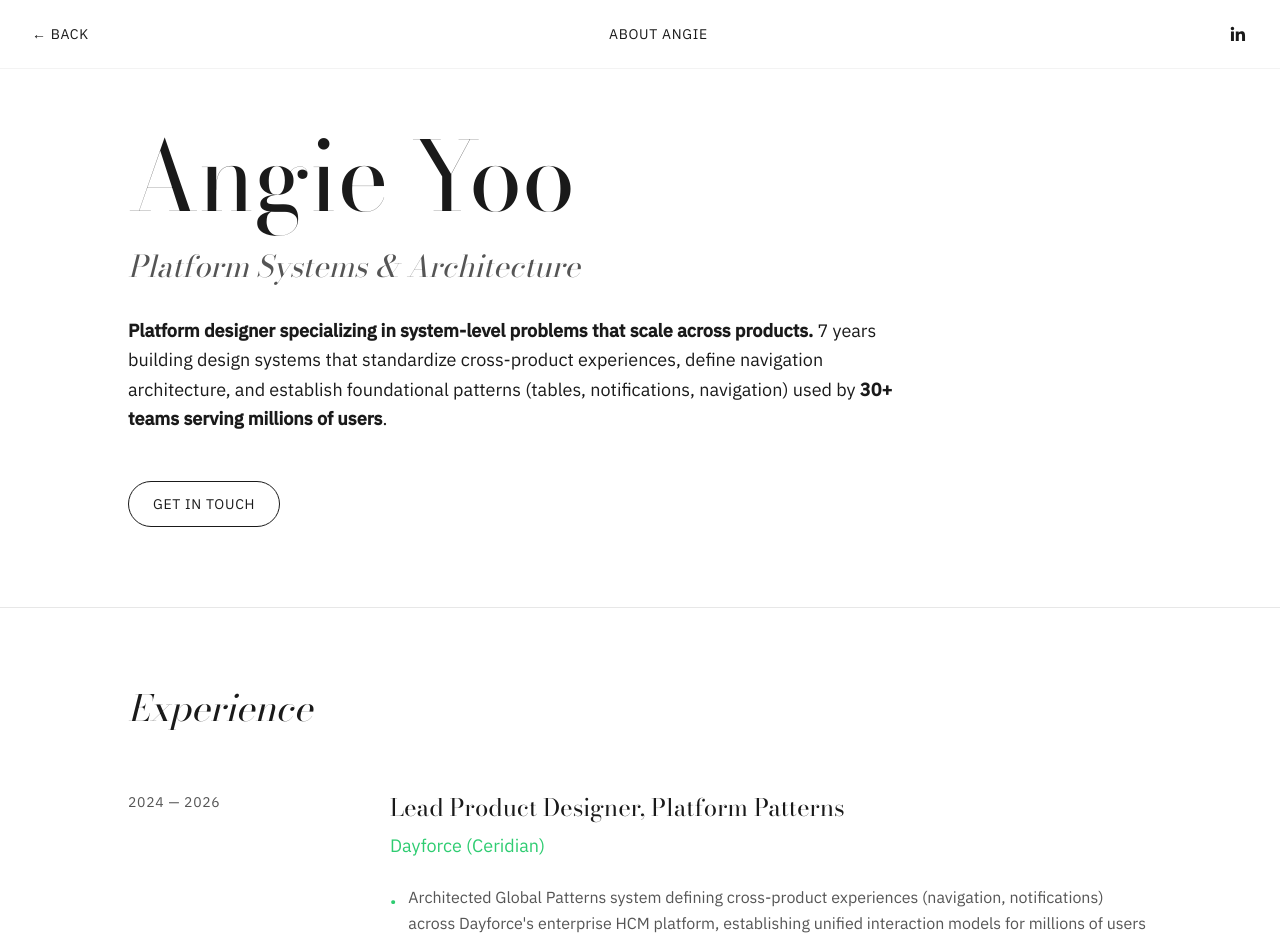
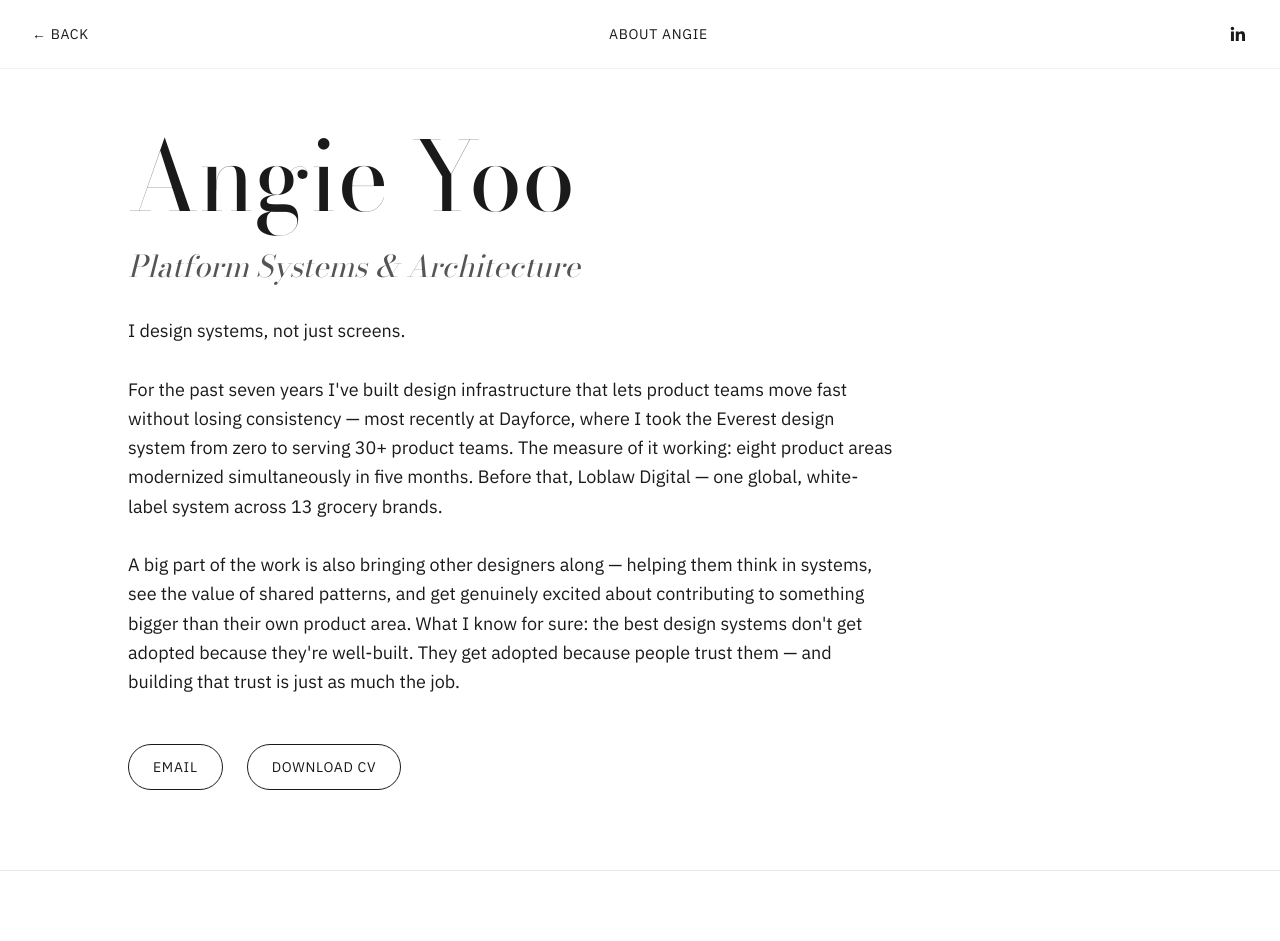
Before and after one commit to angieyoo/portfolio, a Next.js app: page /about in a window 1280 px wide. Shown: the top 941 px of the page. Built offline with nearby package versions, Linux system fonts and the light colour scheme.

Commit message:
Update job descriptions and improve text formatting

```diff
--- a/app/about/page.tsx
+++ b/app/about/page.tsx
@@ -10,7 +10,7 @@ export default function About() {
       company: "Dayforce (Ceridian)",
       position: "Lead Product Designer, Platform Patterns",
       description: [
-        "Architected Global Patterns system defining cross-product experiences (navigation, notifications) across Dayforce's enterprise HCM platform, establishing unified interaction models for millions of users across 80+ product surfaces",
+        "Architected Global Patterns system defining cross-product experiences (navigation, search, notifications) across Dayforce's enterprise HCM platform, establishing unified interaction models for millions of users across 80+ product surfaces",
         "Shipped Table 2.1 as platform-wide standard, replacing 32 fragmented implementations with single token-driven pattern—now used across 80% of product surfaces with 27.6K+ weekly insertions and zero accessibility bugs post-launch",
         "Led first AI experience design for Dayforce, creating foundational components and interaction patterns that scale across agentic and intelligent UI contexts, establishing reusable building blocks for future AI product development",
         "Drove 80% adoption across 32 product teams through systematic pattern documentation, migration guidance, and direct partnership with engineering leads—transforming ad-hoc implementations into standardized, maintainable system",
@@ -105,7 +105,7 @@ export default function About() {
             aria-label="LinkedIn"
           >
             <svg xmlns="http://www.w3.org/2000/svg" width="20" height="20" viewBox="0 0 24 24" fill="currentColor">
-              <path d="M20.447 20.452h-3.554v-5.569c0-1.328-.027-3.037-1.852-3.037-1.853 0-2.136 1.445-2.136 2.939v5.667H9.351V9h3.414v1.561h.046c.477-.9 1.637-1.85 3.37-1.85 3.601 0 4.267 2.37 4.267 5.455v6.286zM5.337 7.433c-1.144 0-2.063-.926-2.063-2.065 0-1.138.92-2.063 2.063-2.063 1.14 0 2.064.925 2.064 2.063 0 1.139-.925 2.065-2.064 2.065zm1.782 13.019H3.555V9h3.564v11.452z"/>
+              <path d="M20.447 20.452h-3.554v-5.569c0-1.328-.027-3.037-1.852-3.037-1.853 0-2.136 1.445-2.136 2.939v5.667H9.351V9h3.414v1.561h.046c.477-.9 1.637-1.85 3.37-1.85 3.601 0 4.267 2.37 4.267 5.455v6.286zM5.337 7.433c-1.144 0-2.063-.926-2.063-2.065 0-1.138.92-2.063 2.063-2.063 1.14 0 2.064.925 2.064 2.063 0 1.139-.925 2.065-2.064 2.065zm1.782 13.019H3.555V9h3.564v11.452z" />
             </svg>
           </a>
         </div>
@@ -126,7 +126,11 @@ export default function About() {
               Platform Systems & Architecture
             </p>
             <p className="text-lg leading-relaxed max-w-3xl">
-              <strong>Platform designer specializing in system-level problems that scale across products.</strong> 7 years building design systems that standardize cross-product experiences, define navigation architecture, and establish foundational patterns (tables, notifications, navigation) used by <strong>30+ teams serving millions of users</strong>.
+              I design systems, not just screens. <br /><br />
+              For the past seven years I've built design infrastructure that lets product teams move fast without losing consistency — most recently at Dayforce, where I took the Everest design system from zero to serving 30+ product teams. The measure of it working: eight product areas modernized simultaneously in five months.
+              Before that, Loblaw Digital — one global, white-label system across 13 grocery brands. <br /><br />
+              A big part of the work is also bringing other designers along — helping them think in systems, see the value of shared patterns, and get genuinely excited about contributing to something bigger than their own product area.
+              What I know for sure: the best design systems don't get adopted because they're well-built. They get adopted because people trust them — and building that trust is just as much the job.
             </p>
           </motion.div>
 
@@ -137,9 +141,11 @@ export default function About() {
             transition={{ delay: 0.3, duration: 0.8 }}
           >
             <a href="mailto:hello@angieyoo.com" className="px-6 py-3 border border-text rounded-full font-body text-sm tracking-wider hover:bg-text hover:text-white transition-all">
-              GET IN TOUCH
+              EMAIL
             </a>
-
+            <a href="/Angie_Yoo_Resume.pdf" download className="px-6 py-3 border border-text rounded-full font-body text-sm tracking-wider hover:bg-text hover:text-white transition-all">
+              DOWNLOAD CV
+            </a>
           </motion.div>
         </div>
       </section>
```
Lines whose indentation alone changed are shown as unchanged.
